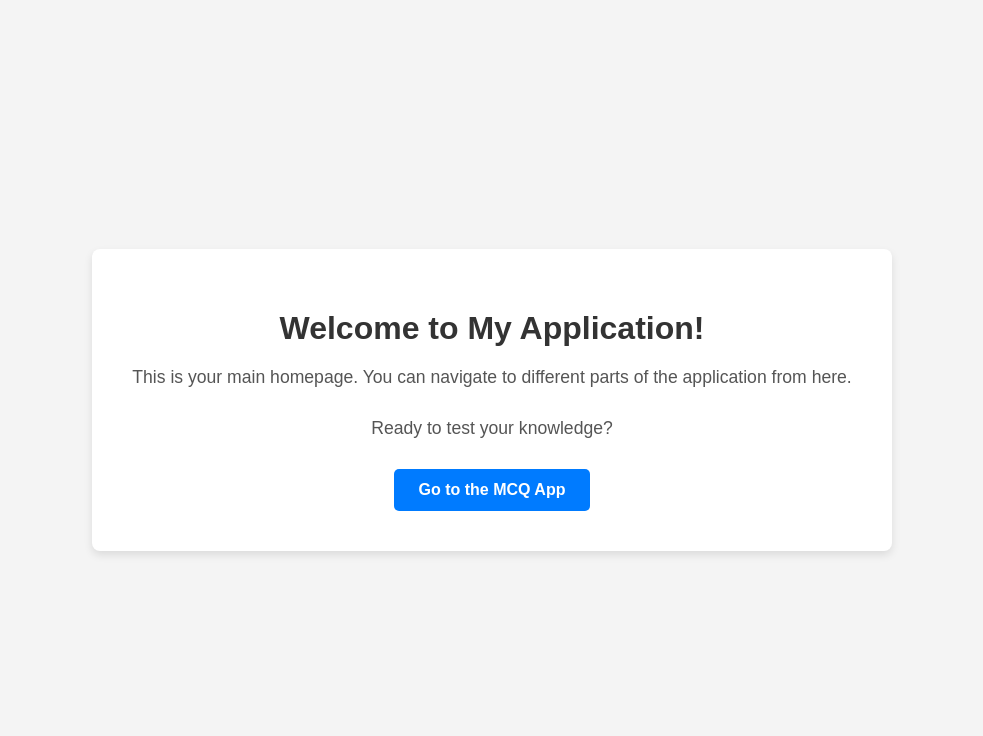
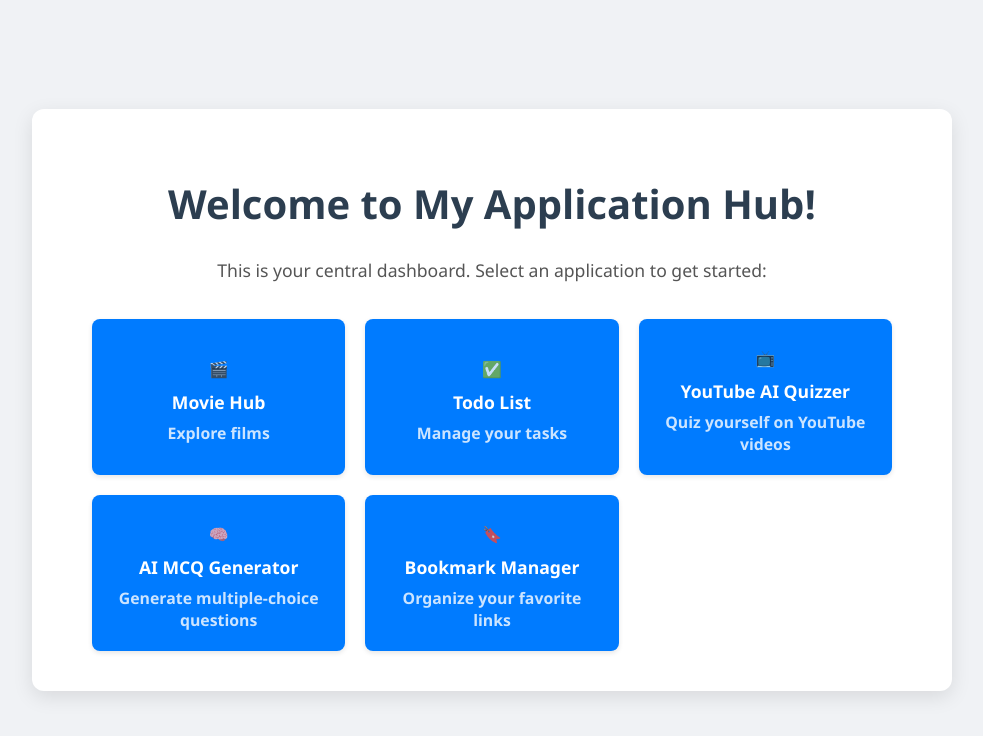
Before and after one commit to AnantSom/my-proxy-app, a website: page public/index.html in a window 1280 px wide. Shown: the whole page, without its empty margins (148-1131 px from the left). Drawn offline with Linux system fonts and the light colour scheme.

Commit message:
Final version ready for deployment

```diff
--- a/package.json
+++ b/package.json
@@ -10,6 +10,7 @@
   "license": "ISC",
   "description": "",
   "dependencies": {
+    "cookie-parser": "^1.4.7",
     "express": "^5.1.0",
     "http-proxy-middleware": "^3.0.5"
   }
--- a/public/index.html
+++ b/public/index.html
@@ -4,24 +4,57 @@
 <head>
     <meta charset="UTF-8">
     <meta name="viewport" content="width=device-width, initial-scale=1.0">
-    <title>My Awesome Homepage</title>
+    <title>My Application Hub</title>
     <style>
-        body { font-family: Arial, sans-serif; display: flex; flex-direction: column; justify-content: center; align-items: center; min-height: 100vh; margin: 0; background-color: #f4f4f4; }
-        .container { background-color: #fff; padding: 40px; border-radius: 8px; box-shadow: 0 4px 8px rgba(0, 0, 0, 0.1); text-align: center; }
-        h1 { color: #333; margin-bottom: 20px; }
-        p { color: #555; font-size: 1.1em; margin-bottom: 30px; }
-        .btn { display: inline-block; background-color: #007bff; color: white; padding: 12px 25px; border-radius: 5px; text-decoration: none; font-weight: bold; transition: background-color 0.3s ease; }
-        .btn:hover { background-color: #0056b3; }
+        body { font-family: 'Segoe UI', Tahoma, Geneva, Verdana, sans-serif; display: flex; flex-direction: column; justify-content: center; align-items: center; min-height: 100vh; margin: 0; background-color: #f0f2f5; color: #333; }
+        .container { background-color: #fff; padding: 40px 60px; border-radius: 12px; box-shadow: 0 6px 20px rgba(0, 0, 0, 0.1); text-align: center; max-width: 800px; width: 90%; }
+        h1 { color: #2c3e50; margin-bottom: 25px; font-size: 2.5em; }
+        p { color: #555; font-size: 1.1em; line-height: 1.6; margin-bottom: 35px; }
+        .app-grid { display: grid; grid-template-columns: repeat(auto-fit, minmax(200px, 1fr)); gap: 20px; margin-top: 30px; }
+        .btn { display: flex; flex-direction: column; align-items: center; justify-content: center; background-color: #007bff; color: white; padding: 20px; border-radius: 8px; text-decoration: none; font-weight: bold; font-size: 1.1em; transition: background-color 0.3s ease, transform 0.2s ease; box-shadow: 0 2px 5px rgba(0, 0, 0, 0.1); }
+        .btn:hover { background-color: #0056b3; transform: translateY(-3px); }
+        .btn span { margin-top: 8px; font-size: 0.9em; opacity: 0.8; }
+        .icon { font-size: 2.5em; margin-bottom: 10px; } /* Basic icon style - you'd replace this with actual icons */
+
+        /* Custom icons for demonstration */
+        .icon-movie::before { content: '🎬'; }
+        .icon-todo::before { content: '✅'; }
+        .icon-youtube::before { content: '📺'; }
+        .icon-quiz::before { content: '🧠'; }
+        .icon-bookmark::before { content: '🔖'; }
     </style>
 </head>
 <body>
     <div class="container">
-        <h1>Welcome to My Application!</h1>
-        <p>This is your main homepage. You can navigate to different parts of the application from here.</p>
-        <p>
-            Ready to test your knowledge?
-        </p>
-        <a href="/mcq" class="btn">Go to the MCQ App</a>
+        <h1>Welcome to My Application Hub!</h1>
+        <p>This is your central dashboard. Select an application to get started:</p>
+        <div class="app-grid">
+            <a href="/movie-hub" class="btn">
+                <span class="icon icon-movie"></span>
+                Movie Hub
+                <span>Explore films</span>
+            </a>
+            <a href="/todo-list" class="btn">
+                <span class="icon icon-todo"></span>
+                Todo List
+                <span>Manage your tasks</span>
+            </a>
+            <a href="/youtube-ai-quizzer" class="btn">
+                <span class="icon icon-youtube"></span>
+                YouTube AI Quizzer
+                <span>Quiz yourself on YouTube videos</span>
+            </a>
+            <a href="/mcq" class="btn">
+                <span class="icon icon-quiz"></span>
+                AI MCQ Generator
+                <span>Generate multiple-choice questions</span>
+            </a>
+            <a href="/bookmark-manager" class="btn">
+                <span class="icon icon-bookmark"></span>
+                Bookmark Manager
+                <span>Organize your favorite links</span>
+            </a>
+        </div>
     </div>
 </body>
 </html>
```
Also changed, not shown: server.js (+93 -60 lines), 1 other file.
